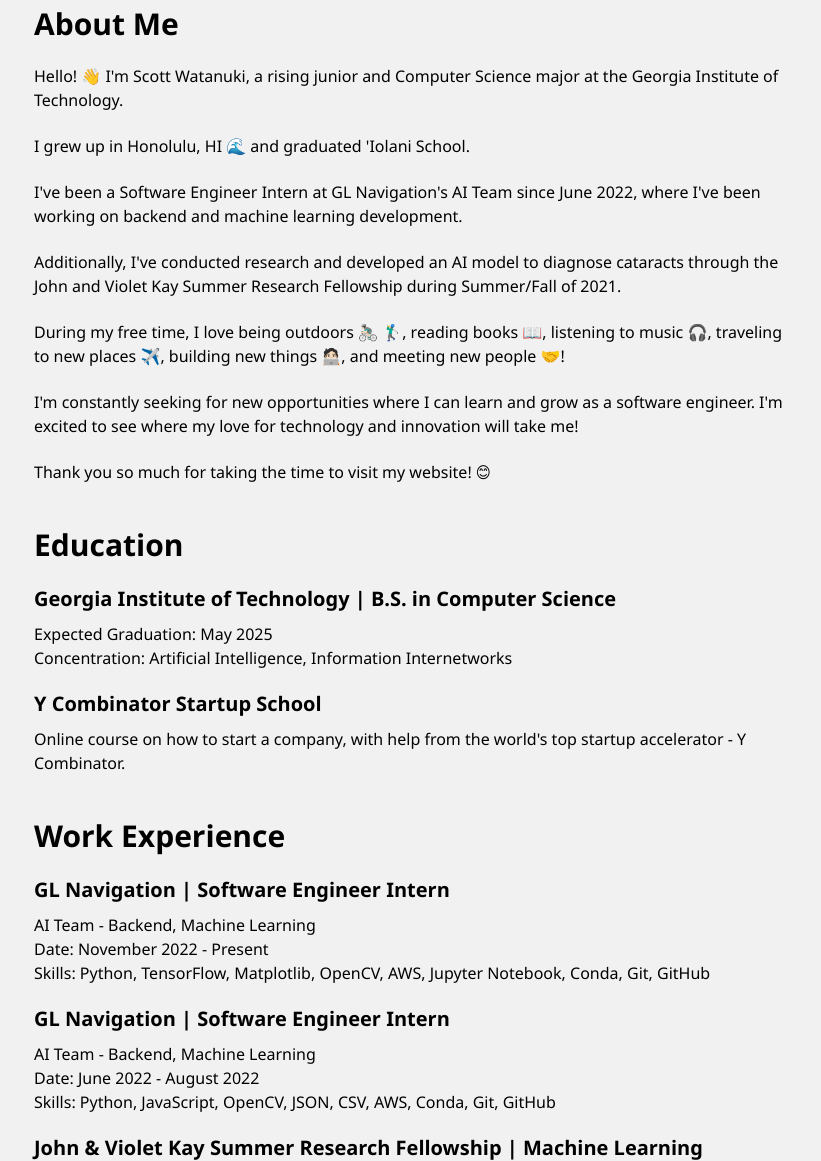
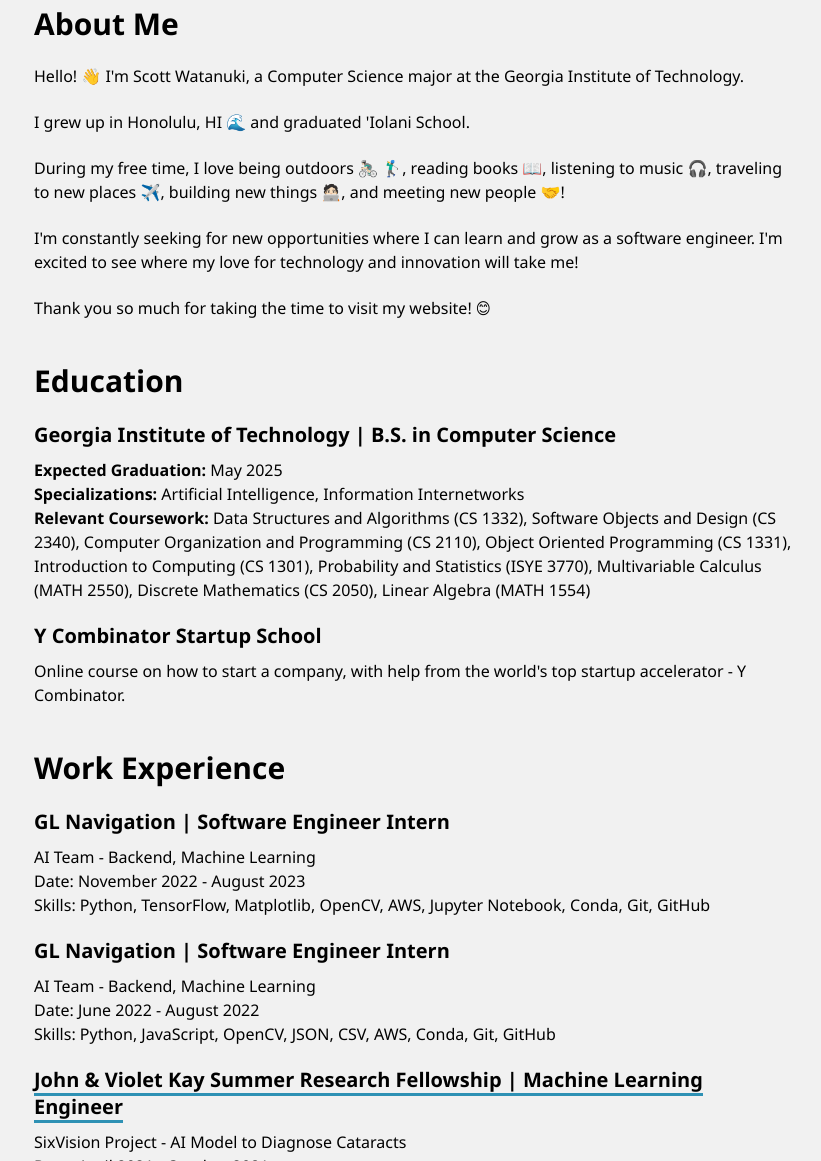
Before and after one commit to scottwatanuki/personalwebsite, a plain HTML site: page index.html in a window 1280 px wide. Shown: the part 712-1873 px from the top of the page, without its empty margins (226-1047 px from the left). Drawn offline with Linux system fonts and the light colour scheme.

Commit message:
Update Resume and website with latest info

```diff
--- a/index.html
+++ b/index.html
@@ -51,13 +51,9 @@
       <div class="container">
         <h2>About Me</h2>
         <div class="experience">
-          <p>Hello! 👋 I'm Scott Watanuki, a rising junior and Computer Science major at the Georgia Institute of Technology.</p>
+          <p>Hello! 👋 I'm Scott Watanuki, a Computer Science major at the Georgia Institute of Technology.</p>
           <br>
           <p>I grew up in Honolulu, HI 🌊 and graduated 'Iolani School.</p>
-          <br>
-          <p>I've been a Software Engineer Intern at GL Navigation's AI Team since June 2022, where I've been working on backend and machine learning development.</p>
-          <br>
-          <p>Additionally, I've conducted research and developed an AI model to diagnose cataracts through the John and Violet Kay Summer Research Fellowship during Summer/Fall of 2021.</p>
           <br>
           <p>During my free time, I love being outdoors 🚴🏻‍♂️ 🏌️‍♂️, reading books 📖, listening to music 🎧, traveling to new places ✈️, building new things 🧑🏻‍💻, and meeting new people 🤝!</p>
           <br>
@@ -73,8 +69,9 @@
         <h2>Education</h2>
         <div class="experience">
           <h3>Georgia Institute of Technology | B.S. in Computer Science</h3>
-          <p>Expected Graduation: May 2025</p>
-          <p>Concentration: Artificial Intelligence, Information Internetworks</p>
+          <p><b>Expected Graduation:</b> May 2025</p>
+          <p><b>Specializations:</b> Artificial Intelligence, Information Internetworks</p>
+          <p><b>Relevant Coursework:</b> Data Structures and Algorithms (CS 1332), Software Objects and Design (CS 2340), Computer Organization and Programming (CS 2110), Object Oriented Programming (CS 1331), Introduction to Computing (CS 1301), Probability and Statistics (ISYE 3770), Multivariable Calculus (MATH 2550), Discrete Mathematics (CS 2050), Linear Algebra (MATH 1554)</p>
         </div>
         <div class="experience">
           <h3>Y Combinator Startup School</h3>
@@ -89,7 +86,7 @@
         <div class="experience">
           <h3>GL Navigation | Software Engineer Intern</h3>
           <p>AI Team - Backend, Machine Learning</p>
-          <p>Date: November 2022 - Present</p>
+          <p>Date: November 2022 - August 2023</p>
           <p>Skills: Python, TensorFlow, Matplotlib, OpenCV, AWS, Jupyter Notebook, Conda, Git, GitHub</p>
         </div>
         <div class="experience">
```
Also changed, not shown: 1 other file.
